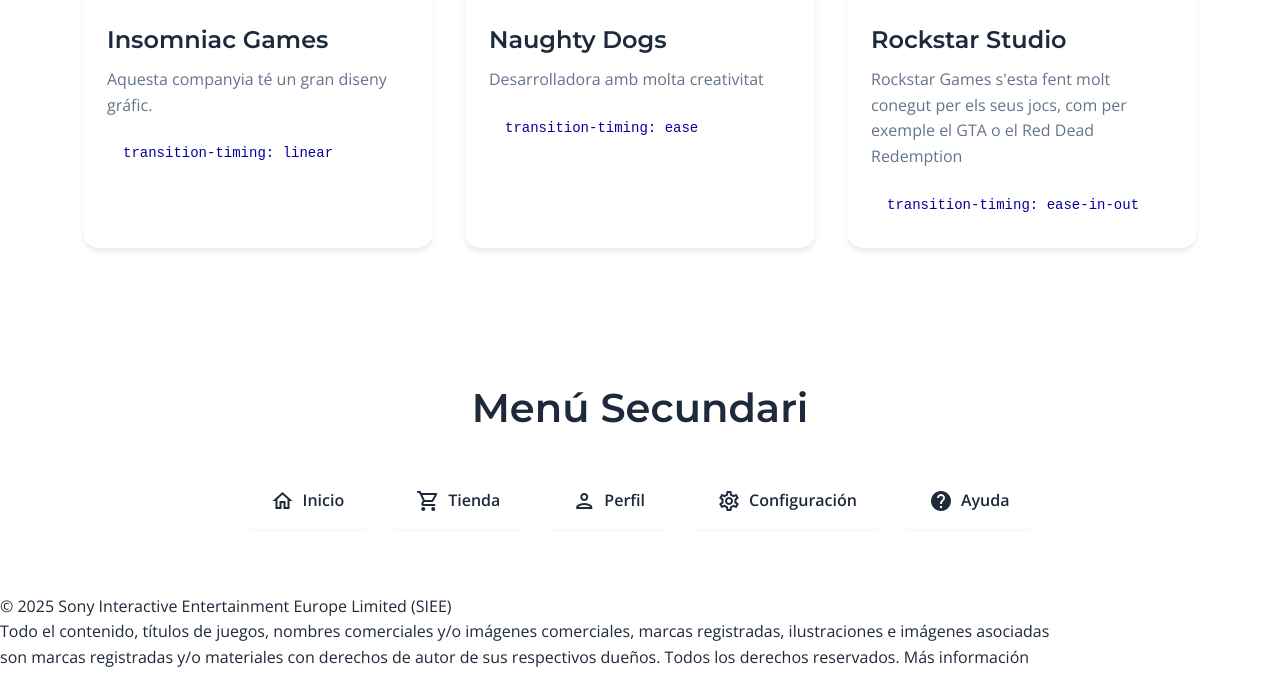
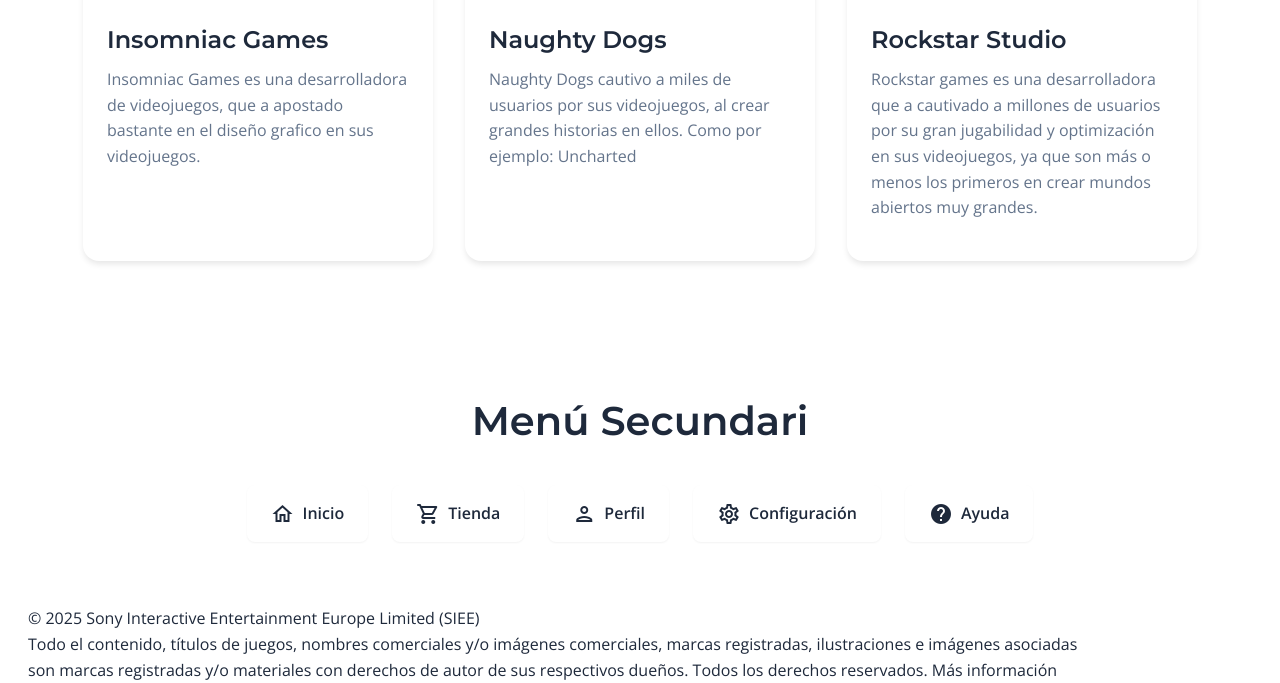
Before and after one commit to IsaacSantillan/DAM1M04-Exercici005, a plain HTML site: page index.html in a window 1280 px wide. Shown: the part 977-1660 px from the top of the page. Drawn offline with nearby package versions, Linux system fonts and the light colour scheme.

Commit message:
Added
pequeños cambios en cada pagina

```diff
--- a/index.html
+++ b/index.html
@@ -4,6 +4,8 @@
     <meta charset="UTF-8">
     <meta name="viewport" content="width=device-width, initial-scale=1.0">
     <title>PlayStation Web</title>
+
+<!-- Fuentes -->
 
     <link rel="preconnect" href="https://fonts.googleapis.com">
     <link rel="preconnect" href="https://fonts.gstatic.com" crossorigin>
@@ -24,6 +26,8 @@
         </div>
     </nav>
 
+    <!-- Menú SUPERIOR -->
+
     <section class="hero">
         <div class="hero-img">
 
@@ -36,6 +40,9 @@
 
         </button>
     </section>
+
+    <!-- Cartas -->
+
     <section class="cards-section">
         <h2 class="section-title">Colaboradores</h2>
         <p class="section-subtitle">Los mas destacados en estos tiempos</p>
@@ -45,8 +52,8 @@
                 <div class="card-image" style="background-image: url('assets/img/LOGO\ INSOMNIAC.jpg');"></div>
                 <div class="card-content">
                     <h3 class="card-title">Insomniac Games</h3>
-                    <p class="card-description">Aquesta companyia té un gran diseny gráfic.</p>
-                    <span class="card-timing">transition-timing: linear</span>
+                    <p class="card-description">Insomniac Games es una desarrolladora de videojuegos, que a apostado bastante en el diseño grafico en sus videojuegos.</p>
+
                 </div>
             </div>
 
@@ -54,8 +61,7 @@
                 <div class="card-image" style="background-image: url('assets/img/PSX_169_01_ND2.jpg');"></div>
                 <div class="card-content">
                     <h3 class="card-title">Naughty Dogs</h3>
-                    <p class="card-description">Desarrolladora amb molta creativitat</p>
-                    <span class="card-timing">transition-timing: ease</span>
+                    <p class="card-description">Naughty Dogs cautivo a miles de usuarios por sus videojuegos, al crear grandes historias en ellos. Como por ejemplo: Uncharted</p>
                 </div>
             </div>
 
@@ -63,12 +69,14 @@
                 <div class="card-image" style="background-image: url('assets/img/Rockstar.jpeg');"></div>
                 <div class="card-content">
                     <h3 class="card-title">Rockstar Studio</h3>
-                    <p class="card-description">Rockstar Games s'esta fent molt conegut per els seus jocs, com per exemple el GTA o el Red Dead Redemption</p>
-                    <span class="card-timing">transition-timing: ease-in-out</span>
+                    <p class="card-description">Rockstar games es una desarrolladora que a cautivado a millones de usuarios por su gran jugabilidad y optimización en sus videojuegos, ya que son más o menos los primeros en crear mundos abiertos muy grandes.</p>
                 </div>
             </div>
         </div>
     </section>
+
+    <!-- MENU Secundari -->
+
       <section class="menu-section">
         <h2 class="section-title">Menú Secundari</h2>
         <nav class="secondary-menu">
@@ -95,10 +103,15 @@
         </nav>
     </section>
 
+    <!-- Footer -->
+
     <footer class="footer">
+        <div class="autocenter">
         <p>© 2025 Sony Interactive Entertainment Europe Limited (SIEE)<br>
 Todo el contenido, títulos de juegos, nombres comerciales y/o imágenes comerciales, marcas registradas, ilustraciones e imágenes asociadas <br> son marcas registradas y/o materiales con derechos de autor de sus respectivos dueños. Todos los derechos reservados. Más información</p>
+        </div>
     </footer>
+
 </body>
 </html>
 
```
Also changed, not shown: galeria.html (+4 -0 lines), guia-estil.html (+8 -1 lines).
